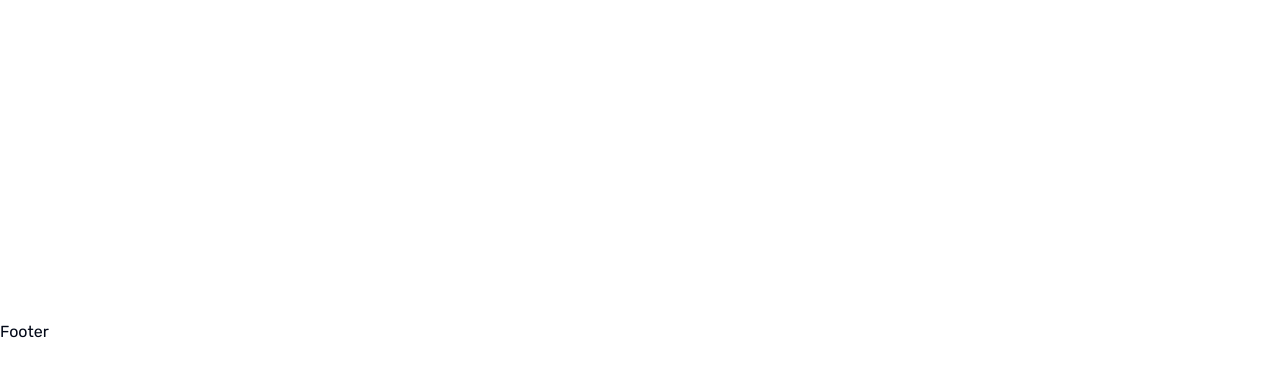
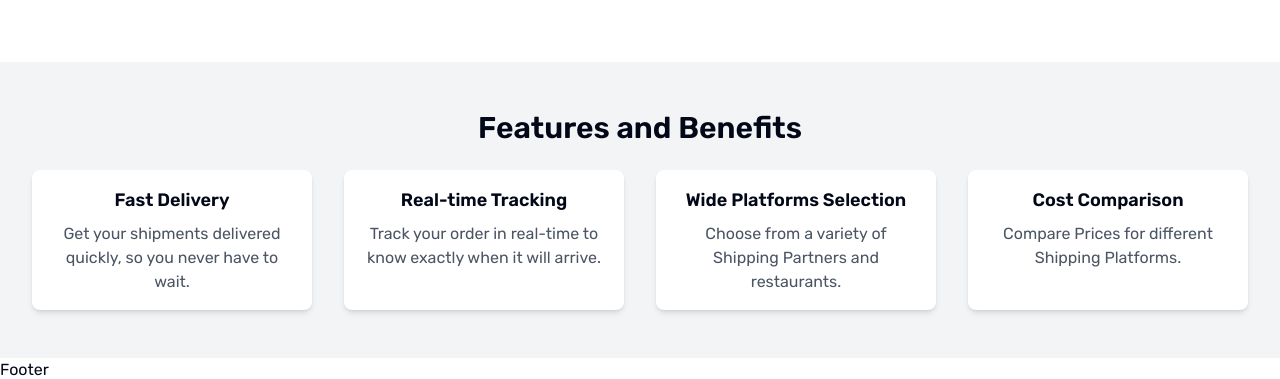
Before and after one commit to mutebinuhu/delivernext, a Next.js app: page / in a window 1280 px wide. Shown: the part 480-859 px from the top of the page. Before the commit the page ends 824 px from the top, so only its background shows below. Built offline with nearby package versions, Linux system fonts and the light colour scheme.

Commit message:
core: add features and benefits page

```diff
--- /dev/null
+++ b/app/components/FeaturesAndBenefits.js
@@ -0,0 +1,40 @@
+import React from 'react';
+
+const FeaturesBenefitsSection = () => {
+    const featuresBenefitsData = [
+        {
+            title: 'Fast Delivery',
+            description: 'Get your shipments delivered quickly, so you never have to wait.',
+        },
+        {
+            title: 'Real-time Tracking',
+            description: 'Track your order in real-time to know exactly when it will arrive.',
+        },
+        {
+            title: 'Wide Platforms Selection',
+            description: 'Choose from a variety of Shipping Partners and restaurants.',
+        },
+        {
+            title: 'Cost Comparison',
+            description: 'Compare Prices for different Shipping Platforms.',
+        },
+    ];
+
+    return (
+        <section className="bg-gray-100 py-12">
+            <div className="container mx-auto text-center">
+                <h2 className="text-3xl font-semibold mb-6">Features and Benefits</h2>
+                <div className="grid grid-cols-1 md:grid-cols-4 gap-8">
+                    {featuresBenefitsData.map((item, index) => (
+                        <div key={index} className="p-4 rounded-lg shadow-md bg-white">
+                            <h3 className="text-lg font-semibold mb-2">{item.title}</h3>
+                            <p className="text-gray-600">{item.description}</p>
+                        </div>
+                    ))}
+                </div>
+            </div>
+        </section>
+    );
+};
+
+export default FeaturesBenefitsSection;
--- a/app/page.js
+++ b/app/page.js
@@ -1,6 +1,7 @@
 import Image from 'next/image'
 import NavBar from './components/NavBar'
 import Banner from './components/Banner'
+import FeaturesBenefitsSection from './components/FeaturesAndBenefits'
 
 export default function Home() {
   return (
@@ -8,6 +9,7 @@ export default function Home() {
       <NavBar/>
       <section className=''>
         <Banner/>
+        <FeaturesBenefitsSection/>
 
       </section>
     </main>
```
